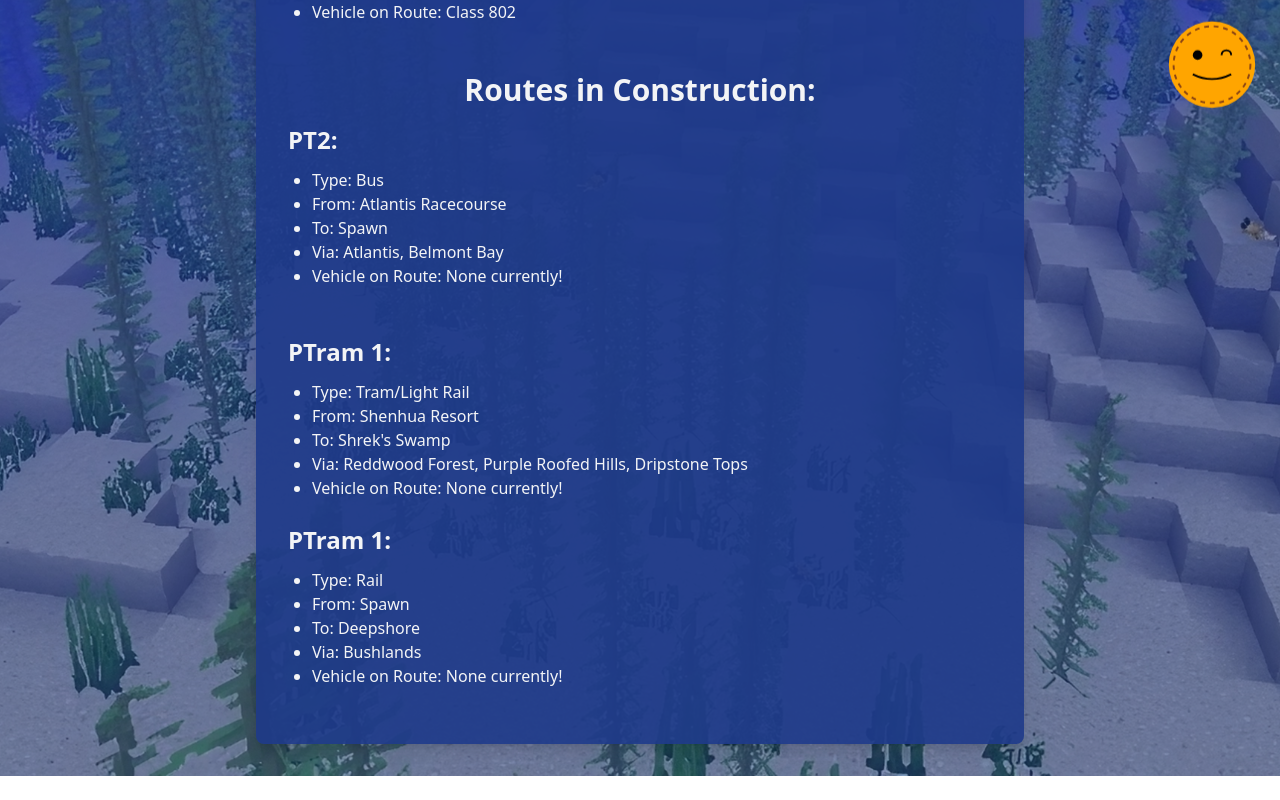
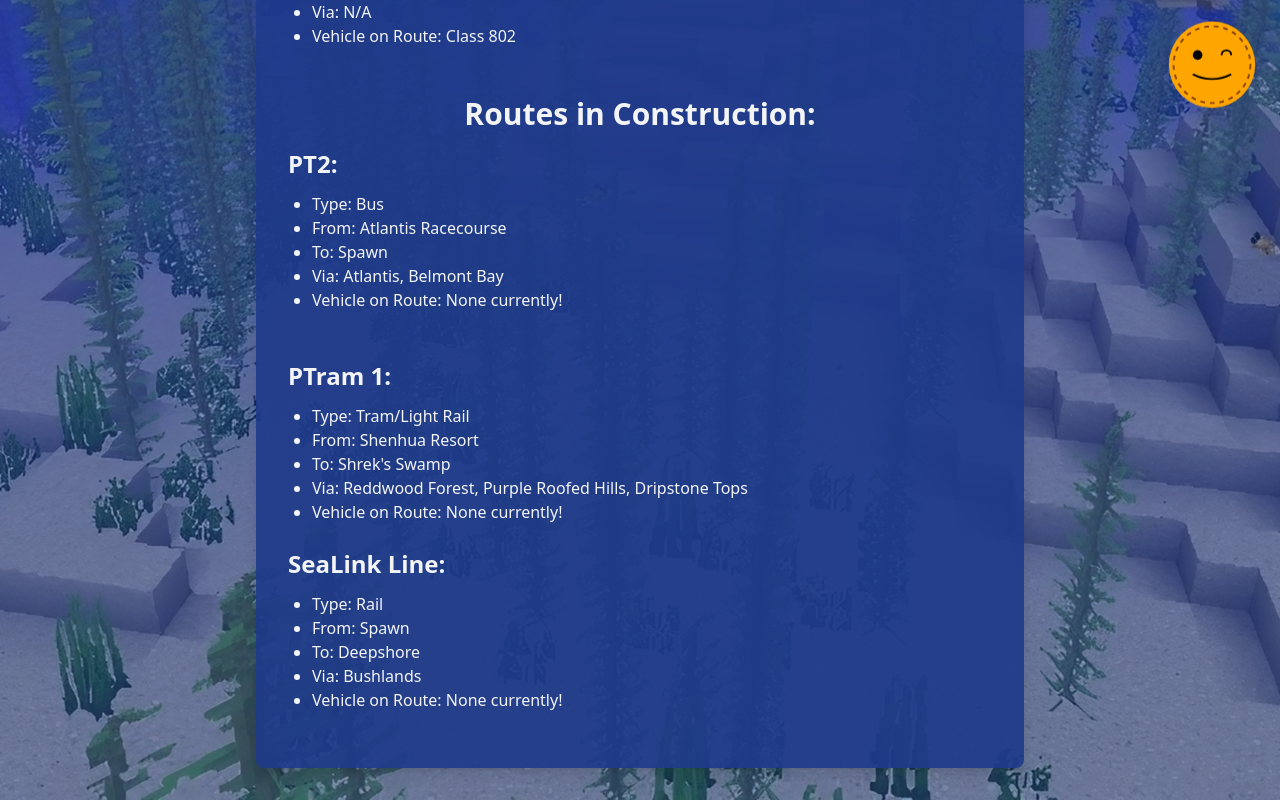
Before and after one commit to AwesomeKalin/pufferfishtranswebsite, a SvelteKit app: page /routes in a window 1280 px wide. Shown: the part 652-1452 px from the top of the page. Before the commit the page ends 1428 px from the top, so only its background shows below. Built offline with nearby package versions, Linux system fonts and the light colour scheme.

Commit message:
Fix issues

```diff
--- a/src/routes/routes/+page.svelte
+++ b/src/routes/routes/+page.svelte
@@ -28,6 +28,7 @@
 	class="w-1/2"
 	sizes="(min-width: 780px) 330px, (min-width: 680px) 272px, calc(47.22vw - 40px)"
 ></enhanced:img>
+<br />
 <h3 class="mb-3 text-2xl font-semibold">HSP1:</h3>
 <ul class="mb-6 list-disc pl-6">
 	<li>Type: High Speed Rail</li>
@@ -60,7 +61,7 @@
 	<li>Via: Reddwood Forest, Purple Roofed Hills, Dripstone Tops</li>
 	<li>Vehicle on Route: None currently!</li>
 </ul>
-<h3 class="mb-3 text-2xl font-semibold">PTram 1:</h3>
+<h3 class="mb-3 text-2xl font-semibold">SeaLink Line:</h3>
 <ul class="mb-6 list-disc pl-6">
 	<li>Type: Rail</li>
 	<li>From: Spawn</li>
```
